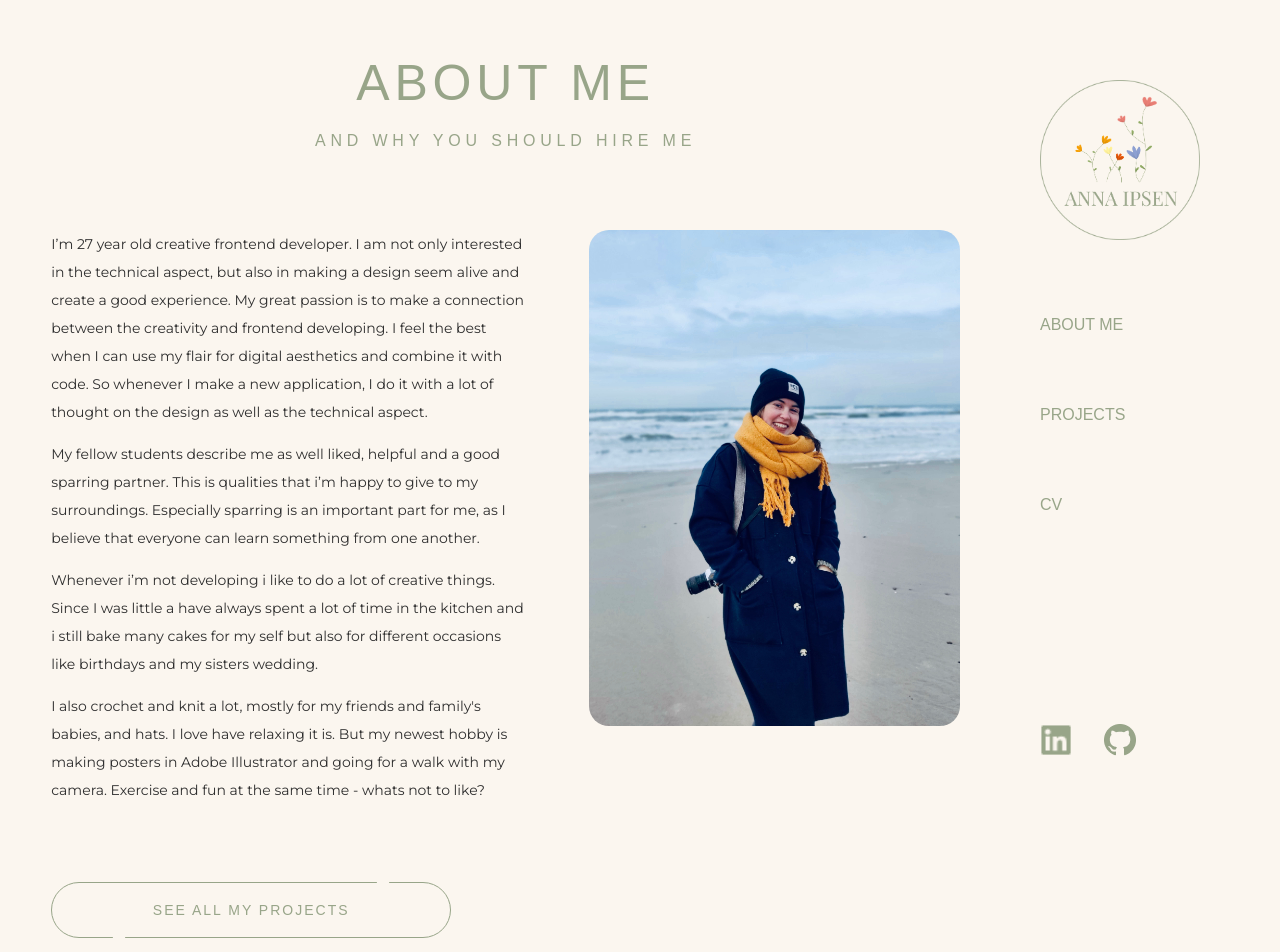
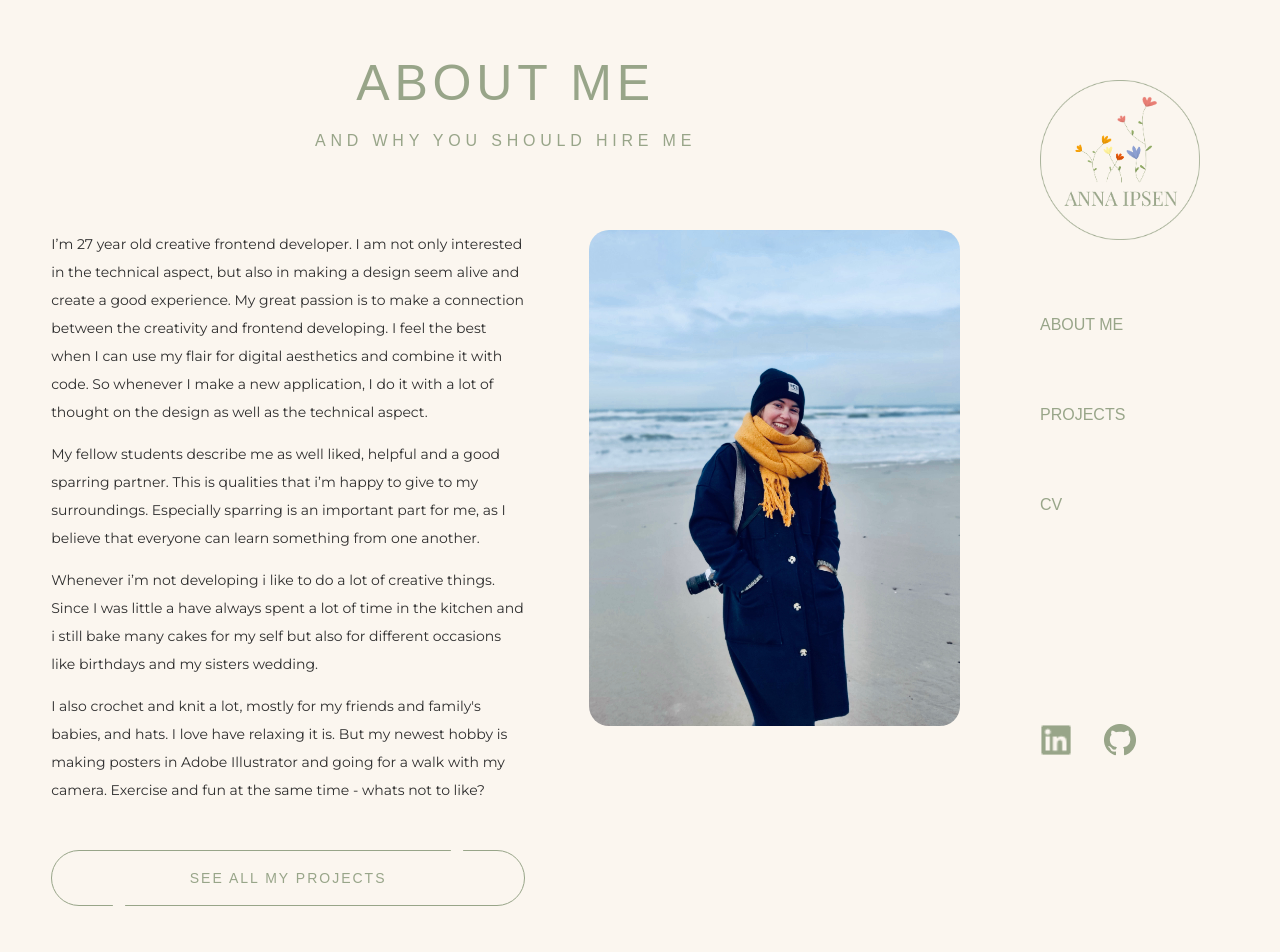
Before and after one commit to AnnaIpsen/new-portfolio, a Vue app: page /about in a window 1280 px wide. Shown: the top 952 px of the page. Built offline with nearby package versions, Linux system fonts and the light colour scheme.

Commit message:
add project button

```diff
--- a/src/views/AboutView.vue
+++ b/src/views/AboutView.vue
@@ -30,14 +30,14 @@
           relaxing it is. But my newest hobby is making posters in Adobe Illustrator and going for a walk
           with my camera. Exercise and fun at the same time - whats not to like?
         </p>
+        <button class="button">
+          <div class="button__line"></div>
+          <div class="button__line"></div>
+          <router-link to="/projects/work" class="button__text">See all my projects</router-link>
+        </button>
       </article>
       <img src="../assets/Anna-Ipsen.jpg">
     </section>
-    <button class="button">
-      <div class="button__line"></div>
-      <div class="button__line"></div>
-      <router-link to="/projects/work" class="button__text">See all my projects</router-link>
-    </button>
   </div>
 </template>
 
@@ -94,10 +94,11 @@ export default {
     cursor: pointer;
     border: none;
     background: none;
+    margin-top: 2rem;
     border-radius: 300px;
     position : relative ;
     z-index : 0 ;
-    max-width: 400px;
+    width: 100%;
     height : 56px ;
     letter-spacing : 2px ;
     transition : all .3s ease ;
```
